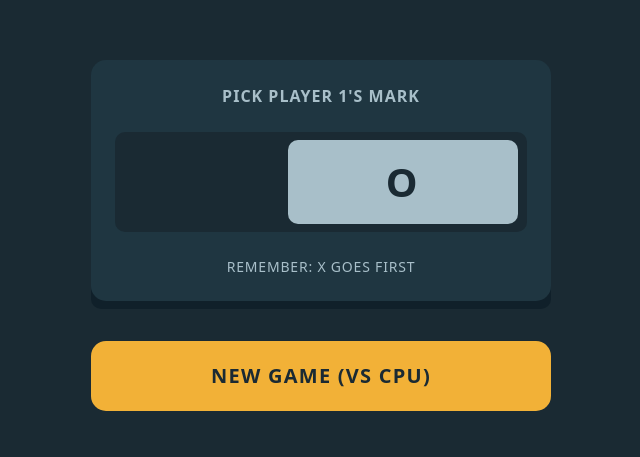
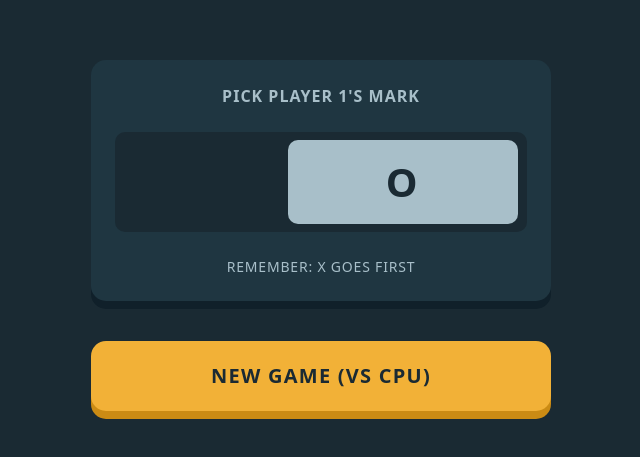
Before and after one commit to orphandeity/tic-tac-toe, a React (Vite) app: page / in a window 1280 px wide. Shown: the part 165-622 px from the top of the page, without its empty margins (319-959 px from the left). Built offline with nearby package versions, Linux system fonts and the light colour scheme.

Commit message:
feature: restart game

```diff
--- a/src/components/GameBoard.tsx
+++ b/src/components/GameBoard.tsx
@@ -3,13 +3,20 @@ import { IconLogo, IconO, IconRestart, IconX } from "../lib/icons";
 import { Button } from "./ui/Button";
 
 interface GameBoardProps {
-  grid: any[];
+  grid: SquareType[];
   humanMove: (index: number) => void;
   nextMove: number | null;
   players: Record<string, number | null>;
+  startNewGame: () => void;
 }
 
-const GameBoard = ({ grid, humanMove, nextMove, players }: GameBoardProps) => {
+const GameBoard = ({
+  grid,
+  humanMove,
+  nextMove,
+  players,
+  startNewGame,
+}: GameBoardProps) => {
   return (
     <div className="grid grid-cols-3 gap-5">
       <div className="flex items-center justify-start">
@@ -24,7 +31,7 @@ const GameBoard = ({ grid, humanMove, nextMove, players }: GameBoardProps) => {
       </div>
       <div className="flex items-center justify-end">
         <div className="relative">
-          <Button variant={"silver"} size={"sm"}>
+          <Button variant={"silver"} size={"sm"} onClick={startNewGame}>
             <IconRestart />
           </Button>
           <div className="absolute inset-0 -z-10 translate-y-1 rounded-small bg-[#6B8998]" />
@@ -34,9 +41,8 @@ const GameBoard = ({ grid, humanMove, nextMove, players }: GameBoardProps) => {
         const isActive = value !== null;
 
         return (
-          <div className="relative">
+          <div key={index} className="relative">
             <div
-              key={index}
               onClick={() => humanMove(index)}
               className="grid h-[140px] w-[140px] cursor-pointer place-content-center rounded-large bg-_darkNavySemi"
             >
--- a/src/components/PlayerSelect.tsx
+++ b/src/components/PlayerSelect.tsx
@@ -62,9 +62,12 @@ const PlayerSelect = ({
           </Switch.Root>
           <p className="body uppercase text-_silver">remember: x goes first</p>
         </div>
-        <div className="absolute inset-0 -z-10 translate-y-2 rounded-small bg-[#10202A]" />
+        <div className="absolute inset-0 -z-10 translate-y-2 rounded-large bg-[#10202A]" />
       </div>
-      <Button onClick={() => choosePlayer(mark)}>new game (vs cpu)</Button>
+      <div className="relative w-full">
+        <Button onClick={() => choosePlayer(mark)}>new game (vs cpu)</Button>
+        <div className="absolute inset-0 -z-10 translate-y-2 rounded-large bg-[#CB8B14]" />
+      </div>
     </div>
   );
 };
--- a/src/components/TicTacToe.tsx
+++ b/src/components/TicTacToe.tsx
@@ -14,29 +14,39 @@ import { minimax } from "../lib/minimax";
 import PlayerSelect from "./PlayerSelect";
 import GameBoard from "./GameBoard";
 
-// declare default array for grid
-// outside of component so it doesn't get re-created on re-render
-const emptyGrid = new Array(DIMENSIONS ** 2).fill(null);
+// These values are declared outside of component
+// so they don't get re-created on each re-render
 
+// default array for grid
+const emptyGrid: SquareType[] = new Array(DIMENSIONS ** 2).fill(null);
+
+// Board class
+// contains methods for determining current state of game board (e.g. empty squares, winner)
 const board = new Board();
 
 export default function TicTacToe() {
-  // initialize game board
-  const [grid, setGrid] = useState(emptyGrid);
+  // game board squares
+  const [grid, setGrid] = useState<SquareType[]>(emptyGrid);
 
+  // human & ai player values
   const [players, setPlayers] = useState<Record<string, number | null>>({
     human: null,
     ai: null,
   });
 
+  // current state of game (not started, playing, over)
   const [gameState, setGameState] = useState(GAME_STATES.notStarted);
 
+  // whose turn is it?
   const [nextMove, setNextMove] = useState<number | null>(null);
 
+  // who won?
   const [winner, setWinner] = useState<string | null>(null);
 
+  // difficulty
   const [mode, setMode] = useState(GAME_MODES.medium);
 
+  // update grid state with new move
   const move = useCallback(
     (index: number, player: number | null) => {
       if (player && gameState === GAME_STATES.inProgress) {
@@ -50,10 +60,6 @@ export default function TicTacToe() {
     [gameState]
   );
 
-  /**
-   * Make the AI move. If it's the first move (the board is empty),
-   * make the move at any random cell to skip unnecessary Minimax calculations
-   */
   const aiMove = useCallback(() => {
     // important to pass a COPY of the grid here
     const board = new Board(grid.concat());
@@ -67,7 +73,7 @@ export default function TicTacToe() {
         break;
       // Medium level is half minimax and half random
       case GAME_MODES.medium:
-        const smartMove = !board.isEmpty(grid) && Math.random() < 0.5;
+        const smartMove = !board.isEmpty(grid) && Math.random() < 0.6;
         if (smartMove) {
           index = minimax(board, players.ai!)[1];
         } else {
@@ -96,13 +102,13 @@ export default function TicTacToe() {
   };
 
   const humanMove = (index: number) => {
-    console.log(index);
     if (!grid[index] && nextMove === players.human) {
       move(index, players.human);
       setNextMove(players.ai);
     }
   };
 
+  // make ai player's move when nextMove gets updated
   useEffect(() => {
     let timeout: ReturnType<typeof setTimeout>;
     if (
@@ -118,6 +124,7 @@ export default function TicTacToe() {
     return () => clearTimeout(timeout);
   }, [nextMove, aiMove, players.ai, gameState]);
 
+  // check for winner when nextMove gets updated
   useEffect(() => {
     const boardWinner = board.getWinner(grid);
     const declareWinner = (winner: number) => {
@@ -141,6 +148,7 @@ export default function TicTacToe() {
     }
   }, [gameState, grid, nextMove]);
 
+  // start new game
   const choosePlayer = (option: number) => {
     setPlayers({ human: option, ai: switchPlayer(option) });
     setGameState(GAME_STATES.inProgress);
@@ -148,6 +156,7 @@ export default function TicTacToe() {
     setNextMove(PLAYER_X);
   };
 
+  // restart game
   const startNewGame = () => {
     setGameState(GAME_STATES.notStarted);
     setGrid(emptyGrid);
@@ -170,6 +179,7 @@ export default function TicTacToe() {
           humanMove={humanMove}
           nextMove={nextMove}
           players={players}
+          startNewGame={startNewGame}
         />
       );
     case GAME_STATES.over:
--- a/src/components/ui/Button.tsx
+++ b/src/components/ui/Button.tsx
@@ -13,8 +13,8 @@ const buttonVariants = cva(
         silver: "bg-_silver hover:bg-_silverHover",
       },
       size: {
-        sm: "headingXs py-4 px-4 rounded-[10px] w-fit",
-        lg: "headingSm py-5 rounded-[15px] w-full",
+        sm: "headingXs py-4 px-4 rounded-small w-fit",
+        lg: "headingSm py-5 rounded-large w-full",
       },
     },
     defaultVariants: {
--- a/src/lib/board.ts
+++ b/src/lib/board.ts
@@ -1,11 +1,9 @@
 import { DIMENSIONS, DRAW } from "./constants";
 
-type Grid = Array<null | number>;
+export default class Board {
+  grid: GridType;
 
-export default class Board {
-  grid: Grid;
-
-  constructor(grid?: Grid) {
+  constructor(grid?: GridType) {
     this.grid = grid || new Array(DIMENSIONS ** 2).fill(null);
   }
 
@@ -18,10 +16,12 @@ export default class Board {
     return squares;
   };
 
+  // Check if all squares are empty
   isEmpty = (grid = this.grid) => {
     return this.getEmptySquares(grid).length === DIMENSIONS ** 2;
   };
 
+  // Check for winner and return it -or null if empty squares remain
   getWinner = (grid = this.grid) => {
     const winningCombos = [
       [0, 1, 2],
@@ -33,7 +33,7 @@ export default class Board {
       [0, 4, 8],
       [2, 4, 6],
     ];
-    let res: number | null = null;
+    let res: SquareType = null;
     winningCombos.forEach((el, i) => {
       if (
         grid[el[0]] !== null &&
@@ -48,12 +48,14 @@ export default class Board {
     return res;
   };
 
+  // Update square with player's value
   makeMove = (square: number, player: number) => {
     if (this.grid[square] === null) {
       this.grid[square] = player;
     }
   };
 
+  // Create a copy of the game board
   clone = () => {
     return new Board(this.grid.concat());
   };
--- a/src/vite-env.d.ts
+++ b/src/vite-env.d.ts
@@ -1,3 +1,5 @@
 /// <reference types="vite/client" />
 
-type SquareType = "X" | "O" | null;
+type SquareType = number | null;
+
+type GridType = Array<SquareType>;
```
